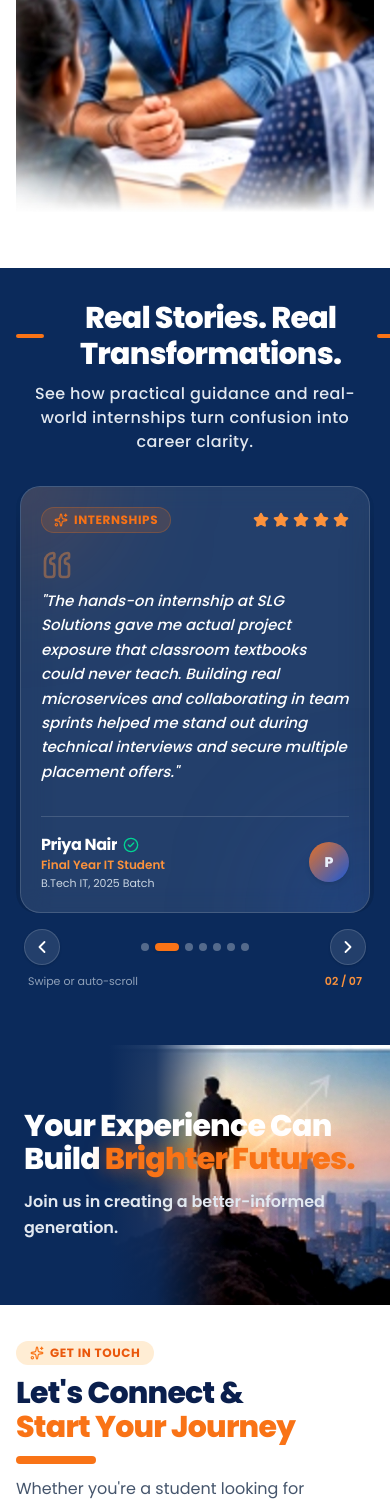
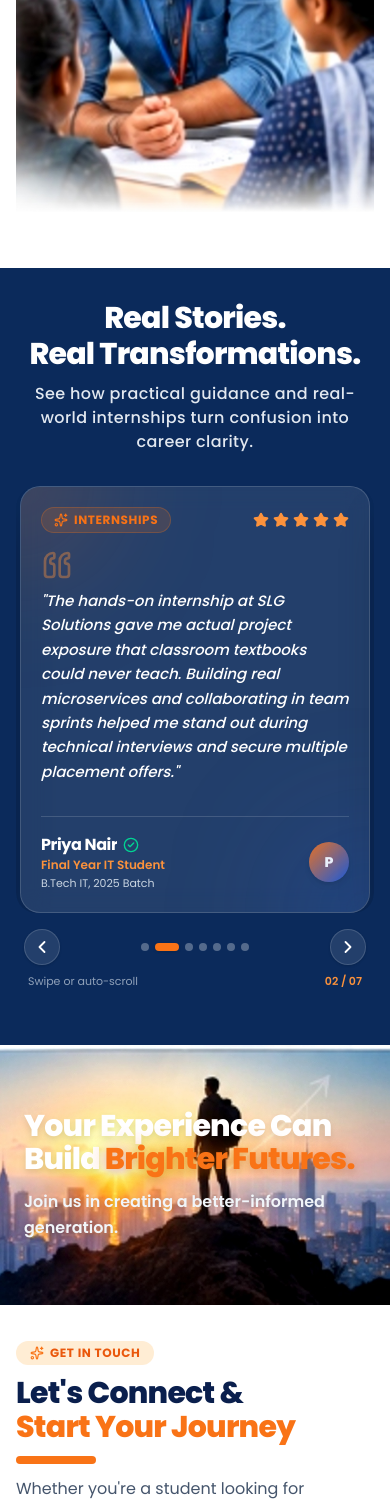
Before and after one commit to rashmi-ranjan-sahoo-dev/slg, a React (Vite) app: page / in a window 390 px wide. Shown: the part 3395-4897 px from the top of the page. Built offline with nearby package versions, Linux system fonts and the light colour scheme; the HTML template or start-up script is replaced by a standard one.

Commit message:
Fix mobile alignment in Testimonials header and remove left image shadow on mobile ClosingBanner

```diff
--- a/src/components/ClosingBanner.jsx
+++ b/src/components/ClosingBanner.jsx
@@ -94,9 +94,9 @@ export default function ClosingBanner() {
           className="w-full h-full object-cover object-right"
         />
 
-        {/* Soft navy transition on left for pristine text readability without washing out sunset */}
+        {/* Soft navy transition on left for pristine text readability without washing out sunset (desktop/tablet only) */}
         <div
-          className="absolute inset-0 pointer-events-none"
+          className="hidden sm:block absolute inset-0 pointer-events-none"
           style={{
             background:
               'linear-gradient(to right, #0B2A5B 0%, #0B2A5B 28%, rgba(11, 42, 91, 0.9) 40%, rgba(11, 42, 91, 0) 58%)',
@@ -112,7 +112,7 @@ export default function ClosingBanner() {
         <div className="max-w-md sm:max-w-lg lg:max-w-xl text-left">
           <h2
             ref={headlineRef}
-            className="text-3xl sm:text-4xl md:text-[46px] lg:text-[54px] xl:text-[60px] font-extrabold text-white tracking-tight leading-[1.12]"
+            className="text-3xl sm:text-4xl md:text-[46px] lg:text-[54px] xl:text-[60px] font-extrabold text-white tracking-tight leading-[1.12] drop-shadow-md sm:drop-shadow-none"
           >
             {CLOSING_CONTENT.headingPart1} <br className="hidden sm:inline" />
             <span ref={orangePartRef} className="text-orange-500 font-black">
@@ -122,7 +122,7 @@ export default function ClosingBanner() {
 
           <p
             ref={subtextRef}
-            className="mt-3 sm:mt-4 text-base sm:text-lg md:text-xl lg:text-xl xl:text-2xl text-slate-200 font-semibold leading-relaxed max-w-lg"
+            className="mt-3 sm:mt-4 text-base sm:text-lg md:text-xl lg:text-xl xl:text-2xl text-slate-100 sm:text-slate-200 font-semibold leading-relaxed max-w-lg drop-shadow-sm sm:drop-shadow-none"
           >
             {CLOSING_CONTENT.subtext}
           </p>
--- a/src/components/Testimonials.jsx
+++ b/src/components/Testimonials.jsx
@@ -235,20 +235,21 @@ export default function Testimonials() {
       <div className="w-full max-w-[1400px] mx-auto px-4 sm:px-8 lg:px-12">
         {/* Section Header */}
         <div className="text-center mb-8 sm:mb-12">
-          <div className="inline-flex items-center justify-center gap-4 sm:gap-6">
+          <div className="flex sm:inline-flex items-center justify-center gap-4 sm:gap-6 w-full">
             <span
               ref={leftLineRef}
-              className="w-12 sm:w-20 md:w-28 h-1 sm:h-1.5 bg-orange-500 rounded-full origin-right"
+              className="hidden sm:inline-block w-12 sm:w-20 md:w-28 h-1 sm:h-1.5 bg-orange-500 rounded-full origin-right flex-shrink-0"
             />
             <h2
               ref={headingRef}
-              className="text-3xl sm:text-4xl md:text-5xl lg:text-[54px] font-extrabold tracking-tight text-white"
+              className="text-3xl sm:text-4xl md:text-5xl lg:text-[54px] font-extrabold tracking-tight text-white text-center"
             >
-              {heading}
+              Real Stories. <br className="sm:hidden" />
+              Real Transformations.
             </h2>
             <span
               ref={rightLineRef}
-              className="w-12 sm:w-20 md:w-28 h-1 sm:h-1.5 bg-orange-500 rounded-full origin-left"
+              className="hidden sm:inline-block w-12 sm:w-20 md:w-28 h-1 sm:h-1.5 bg-orange-500 rounded-full origin-left flex-shrink-0"
             />
           </div>
 
```
